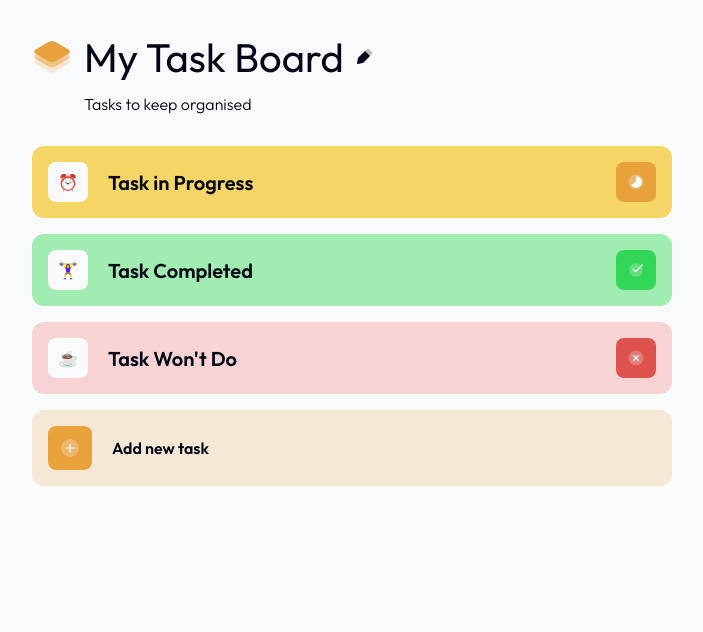
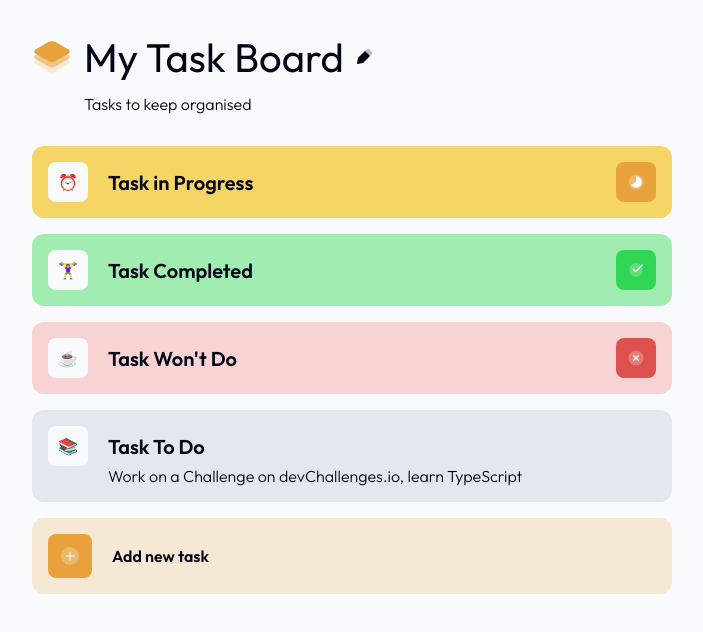
Before and after one commit to FacuBravo/MyTaskBoard, an Angular app: page /board/1 in a window 1280 px wide. Shown: the top 632 px of the page, without its empty margins (288-991 px from the left). Built offline with nearby package versions, Linux system fonts and the light colour scheme.

Commit message:
Estado no obligatorio

```diff
--- a/src/app/form-task-edit/form-task-edit.component.ts
+++ b/src/app/form-task-edit/form-task-edit.component.ts
@@ -21,7 +21,7 @@ export class FormTaskEditComponent {
     name: ['', Validators.required],
     description: [''],
     icon: ['', Validators.required],
-    status: ['', Validators.required]
+    status: ['']
   })
 
   ngOnInit() {
@@ -30,7 +30,7 @@ export class FormTaskEditComponent {
         name: this.task.name,
         description: this.task.description || '',
         icon: this.task.icon,
-        status: this.task.status
+        status: this.task.status || ''
       })
 
       const iconBtn = document.querySelector('#icon_btn_' + this.task.icon.split('_')[0]) as HTMLButtonElement
@@ -71,13 +71,13 @@ export class FormTaskEditComponent {
     e.preventDefault()
     const formValue = this.formTask.value
 
-    if (formValue.name && formValue.icon && formValue.status) {
+    if (formValue.name && formValue.icon) {
       const taskData: Task = {
         id: this.task?.id || this.nextId,
         name: formValue.name,
         description: formValue.description || '',
         icon: formValue.icon,
-        status: formValue.status
+        status: formValue.status || ''
       }
 
       this.eventSaveTask.emit(taskData)
--- a/src/app/task/task.component.css
+++ b/src/app/task/task.component.css
@@ -1,6 +1,7 @@
 li {
     display: grid;
     grid-template-columns: 40px auto 40px;
+    background-color: var(--grey_200);
     align-items: center;
     column-gap: 20px;
     padding: 16px;
--- a/src/app/tasks/tasks.component.ts
+++ b/src/app/tasks/tasks.component.ts
@@ -14,7 +14,7 @@ import { TaskComponent } from "../task/task.component";
 export class TasksComponent {
   showTaskedit = false
   currentTask: Task | null
-  nextId: number = 4
+  nextId: number = 5
 
   tasks: Task[] = [
     {
@@ -34,6 +34,12 @@ export class TasksComponent {
       name: `Task Won't Do`,
       icon: 'break_☕',
       status: 'wontDo'
+    },
+    {
+      id: 4,
+      name: `Task To Do`,
+      description: 'Work on a Challenge on devChallenges.io, learn TypeScript',
+      icon: 'reading_📚'
     }
   ]
 
--- a/src/app/types/Task.ts
+++ b/src/app/types/Task.ts
@@ -3,5 +3,5 @@ export interface Task {
     name: string
     description?: string
     icon: string
-    status: string
+    status?: string
 }
```
